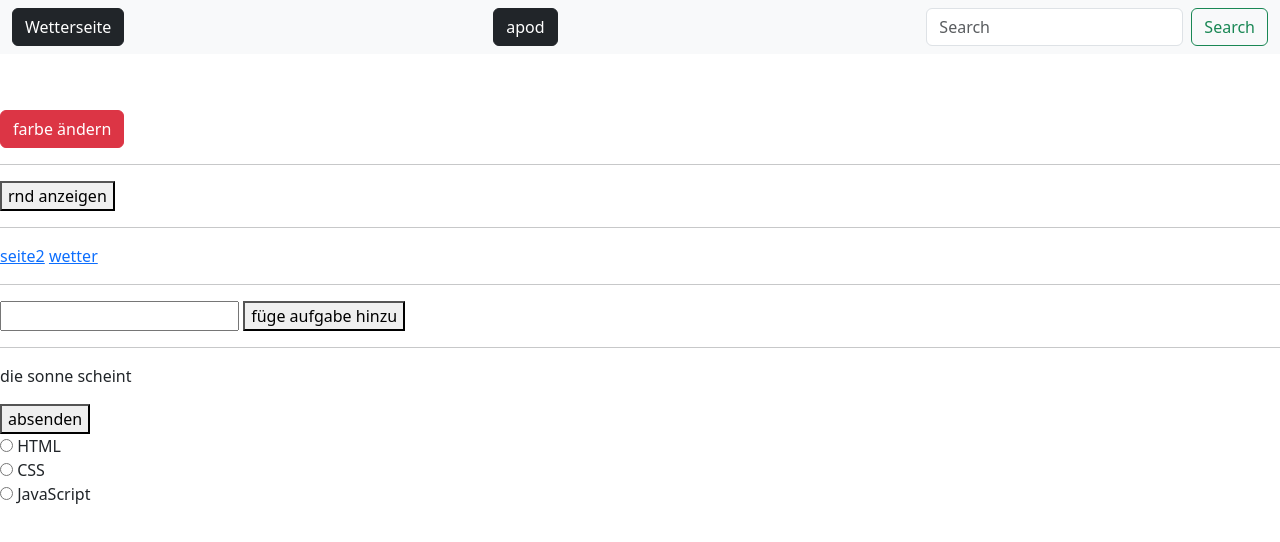
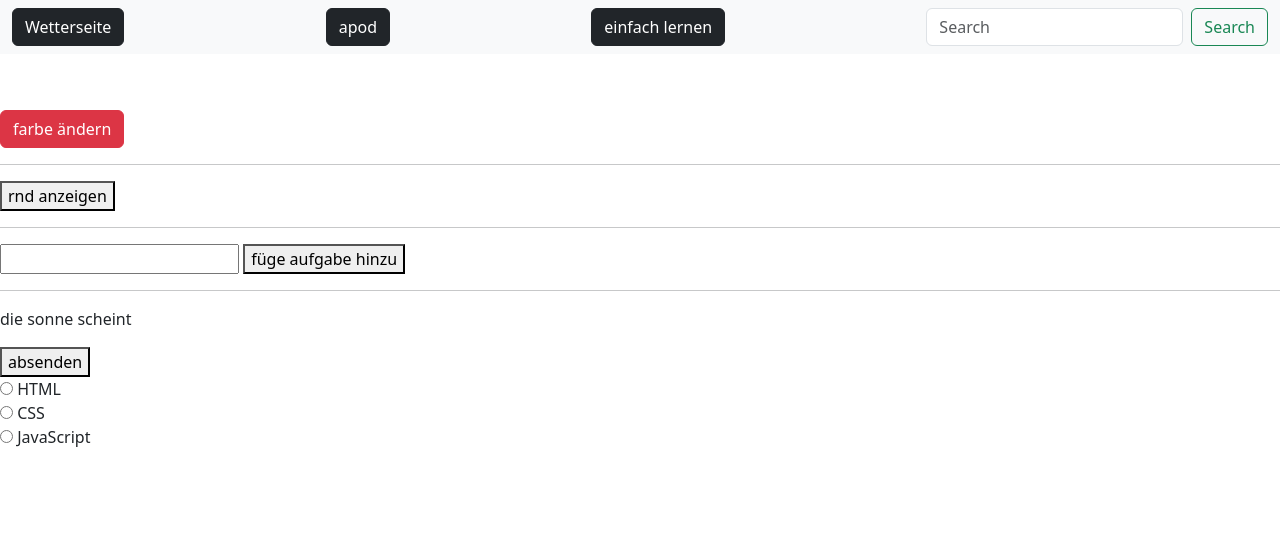
Before and after one commit to danielf0708/danielf0708.github.io, a plain HTML site: page index.html in a window 1280 px wide. Drawn offline with nearby package versions, Linux system fonts and the light colour scheme.

Commit message:
added a new page

```diff
--- a/index.html
+++ b/index.html
@@ -20,6 +20,9 @@
         <a href="apod.html"><button class="btn btn-dark">
           apod
         </button></a>
+        <a href="lernseite.html"><button class="btn btn-dark">
+          einfach lernen
+        </button></a>
         <form class="d-flex" role="search">
           <input class="form-control me-2" type="search" placeholder="Search" aria-label="Search"/>
           <button class="btn btn-outline-success" type="submit">Search</button>
@@ -33,9 +36,6 @@
       <hr>
       <p id="rndAnzeigen"></p>
       <button onclick="rndAnzeigen()"> rnd anzeigen</button>
-      <hr>
-      <a href="apod.html">seite2</a>
-          <a href="wetter.html">wetter</a>
       <hr>
       <ul id="anzeige">
       </ul>
```
Also changed, not shown: lernseite.html (added, +12 -0 lines).
